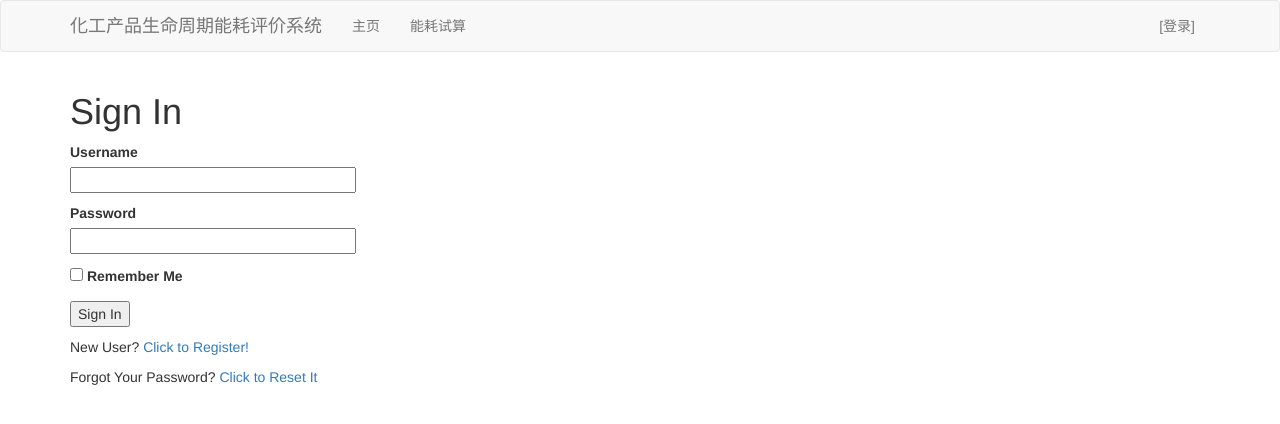
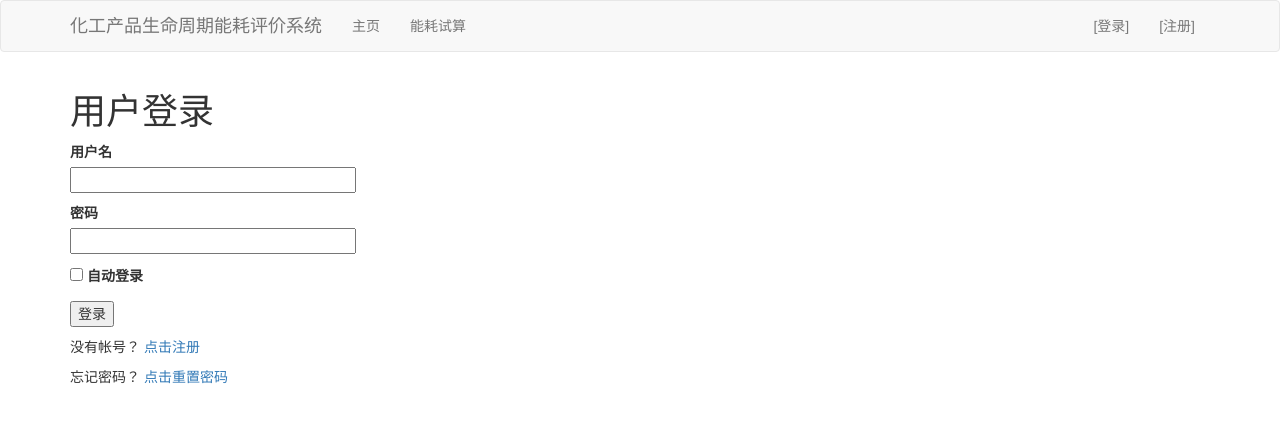
Before and after one commit to DingkaiChen/lca, a Flask app: page /auth/login in a window 1280 px wide. Shown: the top 424 px of the page. Run offline with Flask 2, Linux system fonts and the light colour scheme; some libraries are stand-ins or nearby versions.

Commit message:
fix language

```diff
--- a/app/auth/forms.py
+++ b/app/auth/forms.py
@@ -4,19 +4,19 @@ from wtforms.validators import InputRequired,DataRequired,ValidationError,Email,
 from app.models import User,Register
 
 class LoginForm(FlaskForm):
-	username=StringField('Username',validators=[DataRequired()])
-	password=PasswordField('Password',validators=[DataRequired()])
-	remember_me=BooleanField('Remember Me')
-	submit=SubmitField('Sign In')
+	username=StringField('用户名',validators=[DataRequired()])
+	password=PasswordField('密码',validators=[DataRequired()])
+	remember_me=BooleanField('自动登录')
+	submit=SubmitField('登录')
 
 class RegistrationForm(FlaskForm):
-	username=StringField('Username',validators=[DataRequired()])
-	email=StringField('Email',validators=[DataRequired(),Email()])
-	password=PasswordField('Password',validators=[DataRequired()])
-	password2=PasswordField('Repeat Password',validators=[DataRequired(),EqualTo('password')])
+	username=StringField('用户名',validators=[DataRequired()])
+	email=StringField('电子邮箱',validators=[DataRequired(),Email()])
+	password=PasswordField('密码',validators=[DataRequired()])
+	password2=PasswordField('确认密码',validators=[DataRequired(),EqualTo('password')])
 	phone=StringField('联系电话',validators=[InputRequired()])
 	name=StringField('姓名',validators=[InputRequired()])
-	submit=SubmitField('Register')
+	submit=SubmitField('注册')
 
 	def validate_username(self,username):
 		user=User.query.filter_by(username=username.data).first()
@@ -37,10 +37,10 @@ class RegistrationForm(FlaskForm):
 				raise ValidationError('邮箱已被注册，请使用其它邮箱注册.')
 
 class ResetPasswordRequestForm(FlaskForm):
-	email=StringField('Email',validators=[DataRequired(),Email()])
-	submit=SubmitField('Request Password Reset')
+	email=StringField('电子邮箱',validators=[DataRequired(),Email()])
+	submit=SubmitField('申请密码重置')
 
 class ResetPasswordForm(FlaskForm):
-	password=PasswordField('Password',validators=[DataRequired()])
-	password2=PasswordField('Repeat Password',validators=[DataRequired(),EqualTo('password')])
-	submit=SubmitField('Request Password Reset')
+	password=PasswordField('新密码',validators=[DataRequired()])
+	password2=PasswordField('确认新密码',validators=[DataRequired(),EqualTo('password')])
+	submit=SubmitField('更改密码')
--- a/app/auth/routes.py
+++ b/app/auth/routes.py
@@ -22,7 +22,7 @@ def login():
 		if not next_page or url_parse(next_page).netloc!='':
 			next_page=url_for('main.index')
 		return redirect(next_page)
-	return render_template('auth/login.html',title='Sign In',form=form)
+	return render_template('auth/login.html',title='登录',form=form)
 
 @bp.route('/logout')
 def logout():
@@ -43,7 +43,7 @@ def register():
 		send_register_verify_email(register)
 		flash('您的申请已提交，系统将自动发送确认邮件至您填写的邮箱地址，请通过该邮件进行邮箱地址认证!')
 		return redirect(url_for('auth.login'))
-	return render_template('auth/register.html',title='Register',form=form)
+	return render_template('auth/register.html',title='注册',form=form)
 
 @bp.route('/reset_password_request',methods=['GET','POST'])
 def reset_password_request():
@@ -56,7 +56,7 @@ def reset_password_request():
 			send_password_reset_email(user)
 		flash('请查收邮件并根据邮件内容重置密码.')
 		return redirect(url_for('auth.login'))
-	return render_template('auth/reset_password_request.html',title='Reset Password',form=form)
+	return render_template('auth/reset_password_request.html',title='密码重置申请',form=form)
 
 @bp.route('/reset_password/<token>',methods=['GET','POST'])
 def reset_password(token):
@@ -71,7 +71,7 @@ def reset_password(token):
 		db.session.commit()
 		flash('密码已重置.')
 		return redirect(url_for('auth.login'))
-	return render_template('auth/reset_password.html',form=form)
+	return render_template('auth/reset_password.html',title='密码重置',form=form)
 
 @bp.route('/register_verify/<token>',methods=['GET'])
 def register_verify(token):
@@ -95,7 +95,7 @@ def newusers():
 		return redirect(url_for('main.index'))
 	newusers=Register.query.filter_by(verified=1).all()
 	print(newusers)
-	return render_template('auth/newusers.html',title='newusers',newusers=newusers)
+	return render_template('auth/newusers.html',title='用户审核',newusers=newusers)
 
 @bp.route('/acceptnewuser',methods=['POST'])
 @login_required
--- a/app/main/routes.py
+++ b/app/main/routes.py
@@ -7,4 +7,4 @@ from werkzeug.urls import url_parse
 @bp.route('/')
 @bp.route('/index',methods=['GET'])
 def index():
-	return render_template('main/index.html',title='Home')
+	return render_template('main/index.html',title='首页')
--- a/app/templates/auth/_newusers.html
+++ b/app/templates/auth/_newusers.html
@@ -1,4 +1,6 @@
-<div class="panel-heading">待审核的新注册用户</div>
+<div class="panel-heading">
+	<h5 class="panel-title">待审核的新注册用户</h5>
+</div>
 <table class="table">
 	<tr>
 		<th scope="col">序号</th>
--- a/app/templates/auth/login.html
+++ b/app/templates/auth/login.html
@@ -1,7 +1,7 @@
 {% extends 'base.html' %}
 
 {% block app_content %}
-	<h1>Sign In</h1>
+	<h1>用户登录</h1>
 	<form action="" method="post">
 		{{ form.hidden_tag() }}
 		<p>
@@ -21,7 +21,7 @@
 		<p>{{ form.remember_me() }} {{form.remember_me.label }}</p>
 		<p>{{ form.submit() }}</p>
 	</form>
-	<p>New User? <a href="{{ url_for('auth.register') }}">Click to Register!</a></p>
-	<p>Forgot Your Password? <a href="{{ url_for('auth.reset_password_request') }}">Click to Reset It</a></p>
+	<p>没有帐号？ <a href="{{ url_for('auth.register') }}">点击注册</a></p>
+	<p>忘记密码？ <a href="{{ url_for('auth.reset_password_request') }}">点击重置密码</a></p>
 
 {% endblock %}
--- a/app/templates/auth/register.html
+++ b/app/templates/auth/register.html
@@ -1,7 +1,7 @@
 {% extends 'base.html' %}
 
 {% block app_content %}
-	<h1>Register</h1>
+	<h1>新用户注册</h1>
 	<form action="" method="post">
 		{{ form.hidden_tag() }}
 		<p>
--- a/app/templates/auth/reset_password.html
+++ b/app/templates/auth/reset_password.html
@@ -1,7 +1,7 @@
 {% extends 'base.html' %}
 
 {% block app_content %}
-	<h1>Reset Your Password</h1>
+	<h1>设置新密码</h1>
 	<form action="" method="post">
 		{{ form.hidden_tag() }}
 		<p>
--- a/app/templates/auth/reset_password_request.html
+++ b/app/templates/auth/reset_password_request.html
@@ -1,7 +1,7 @@
 {% extends 'base.html' %}
 
 {% block app_content %}
-	<h1>Reset Password</h1>
+	<h1>密码重置</h1>
 	<form action="" method="post">
 		{{ form.hidden_tag() }}
 		<p>
--- a/app/templates/base.html
+++ b/app/templates/base.html
@@ -43,6 +43,7 @@
 				<ul class="nav navbar-nav navbar-right">
 					{% if current_user.is_anonymous %}
 					<li><a href="{{ url_for('auth.login') }}">[登录]</a></li>
+					<li><a href="{{ url_for('auth.register') }}">[注册]</a></li>
 					{% else %}
 					<li><a href="">{{ current_user.name }}({{current_user.roles[0].description }}), 你好！</a></li>
 					<li><a href="{{ url_for('auth.logout') }}">[注销]</a></li>
--- a/app/templates/email/accept_user.html
+++ b/app/templates/email/accept_user.html
@@ -1,13 +1,13 @@
 <p>尊敬的 {{ user.name }} 先生/女士,</p>
 <p>
 	您在生命周期能耗评价系统平台注册的用户（用户名：{{ user.username }}）已通过审核，请
-	<a href="{{ url_for('auth.login') }}">
+	<a href="{{ url_for('auth.login',_external=True) }}">
 		点击这里
 	</a>
 	登录。
 </p>
 <p>或者，您也可以复制下列网址到您的浏览器地址栏进行登录：</p>
-<p>{{ url_for('auth.login') }}</p>
+<p>{{ url_for('auth.login',_external=True) }}</p>
 <p>此致 敬礼！</p>
 <p>
 	<em>
--- a/app/urea/routes.py
+++ b/app/urea/routes.py
@@ -352,7 +352,7 @@ def case(id):
 					unitenergyconsumption=waste.default,\
 					unitquantity=0)
 				wastecases.append(wastecase)
-		return render_template('urea/case.html',case=case,rawcases=rawcases,transcases=transcases,procases=procases,wastecases=wastecases)
+		return render_template('urea/case.html',title='案例编辑',case=case,rawcases=rawcases,transcases=transcases,procases=procases,wastecases=wastecases)
 
 @bp.route("/calculate",methods=["GET","POST"])
 def calculate():
@@ -455,7 +455,7 @@ def calculate():
 		for waste in wastes:
 			wastecase=Casewaste(waste=waste,unitenergyconsumption=waste.default,unitquantity=0)
 			wastecases.append(wastecase)
-		return render_template('urea/calculate.html',quantitytype="single",productquantity=0,rawcases=rawcases,transcases=transcases,procases=procases,wastecases=wastecases)
+		return render_template('urea/calculate.html',title='能耗试算',quantitytype="single",productquantity=0,rawcases=rawcases,transcases=transcases,procases=procases,wastecases=wastecases)
 
 @bp.route("/delcase",methods=["POST"])
 def delcase():
```
Also changed, not shown: app/static/scripts/newusers.js (+4 -4 lines).
